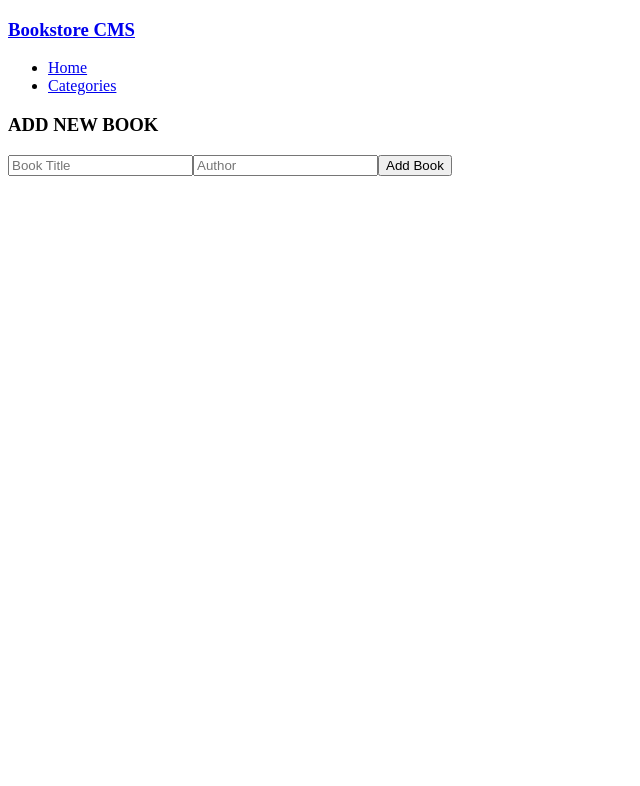
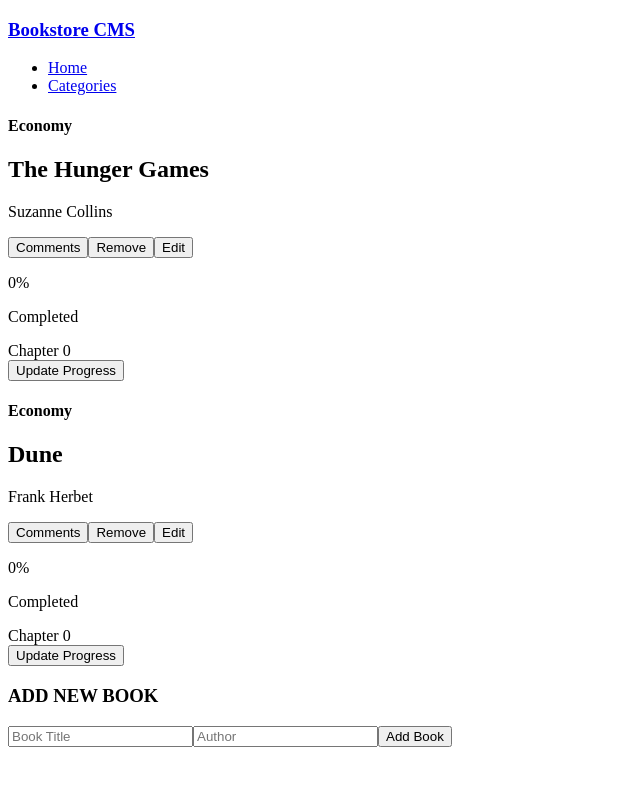
Before and after one commit to FuadNabi/book-store, a React (Create React App) app: page / in a window 1280 px wide. Shown: the top 786 px of the page, without its empty margins (0-640 px from the left). Built offline with nearby package versions, Linux system fonts and the light colour scheme.

Commit message:
Fix lintern error

```diff
--- a/src/components/Book.js
+++ b/src/components/Book.js
@@ -1,9 +1,11 @@
-const Book = (props) => {
+const Book = ({ book }) => {
+  const { title, author } = book;
+  return (
     <div className="books-container">
       <div className="book-info">
         <h4 className="book-category">Economy</h4>
-      <h2 className="book-name">{props.book.title}</h2>
-      <p className="book-author">{props.book.author}</p>
+        <h2 className="book-name">{book.title}</h2>
+        <p className="book-author">{book.author}</p>
         <div className="book-buttons-container">
           <button type="button" className="book-button">Comments</button>
           <button type="button" className="book-button">Remove</button>
@@ -19,7 +21,8 @@
         <div className="current-chapter">Chapter 0</div>
         <button type="button" className="update-progress-button">Update Progress</button>
       </div>
-  </div>;
+    </div>
+  );
 };
 
 export default Book;
--- a/src/pages/Home.js
+++ b/src/pages/Home.js
@@ -1,9 +1,8 @@
-import { useState } from 'react';
 import AddBook from '../components/AddBook';
 import Book from '../components/Book';
 
 const Home = () => {
-  const [books] = useState([
+  const books = [
     {
       id: 0,
       title: 'The Hunger Games',
@@ -14,7 +13,7 @@
       title: 'Dune',
       author: 'Frank Herbet',
     },
-  ]);
+  ];
 
   return (
     <>
```
Lines whose indentation alone changed are shown as unchanged.
